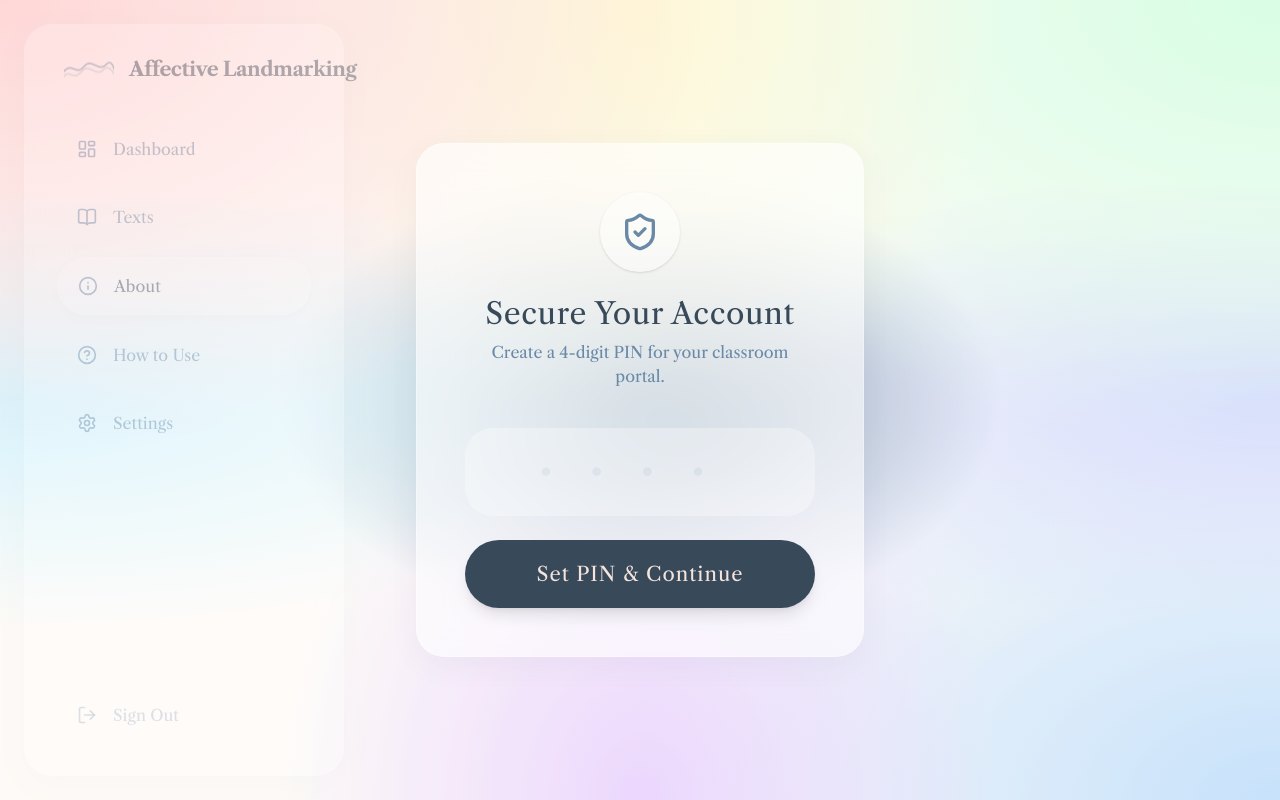
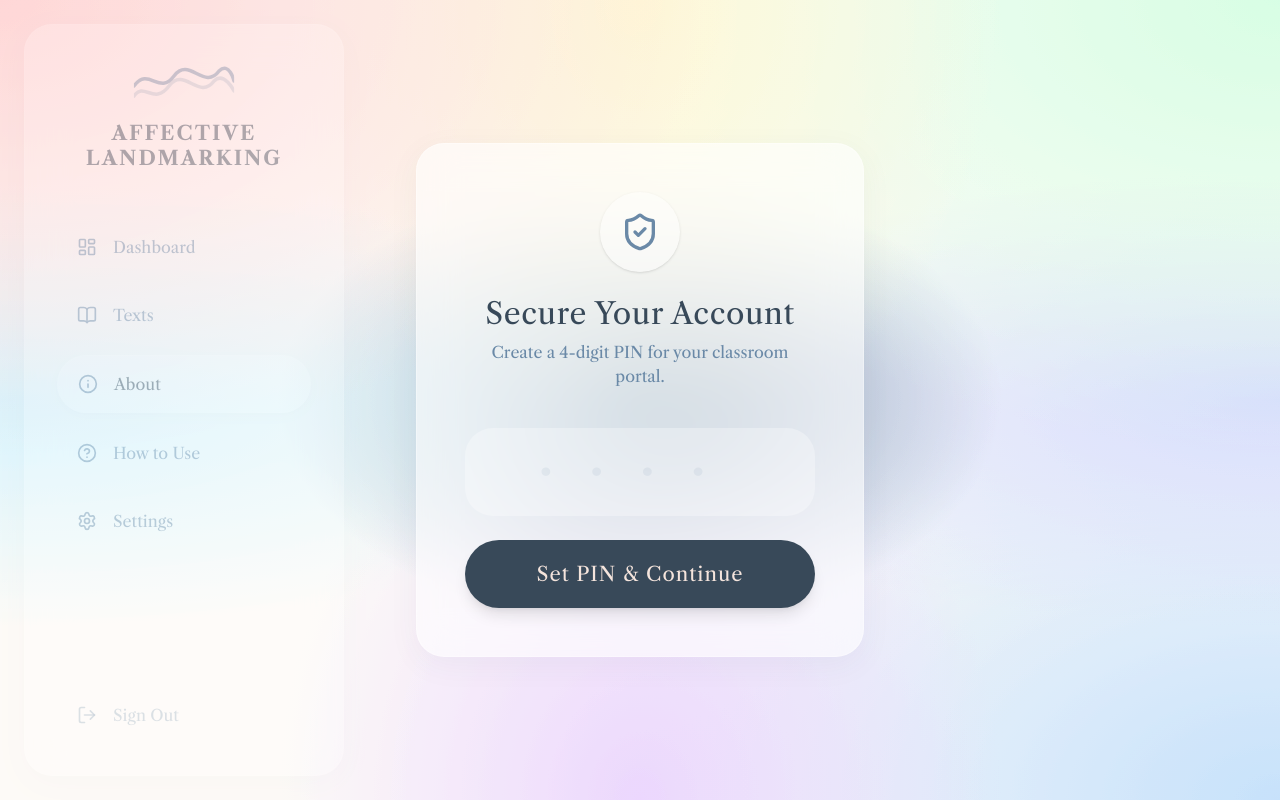
Before and after one commit to mehagupta8/affective-landmarking-app, a Next.js app: page /teacher/about in a window 1280 px wide. Built offline with nearby package versions, Linux system fonts and the light colour scheme; no server answers.

Commit message:
Fix sidebar title spilling by stacking logo and title vertically

```diff
--- a/src/app/teacher/layout.tsx
+++ b/src/app/teacher/layout.tsx
@@ -30,11 +30,11 @@ export default function TeacherLayout({ children }: { children: ReactNode }) {
   return (
     <div className="min-h-screen flex atmospheric-bg overflow-hidden">
       {/* Glass Sidebar */}
-      <aside className="w-80 glass m-6 rounded-[28px] flex flex-col p-8 space-y-10 h-[calc(100vh-3rem)] sticky top-6">
-        <div className="flex items-center space-x-4 px-2">
-          <Orb size="md" className="shrink-0" />
-          <span className="text-xl font-bold tracking-tight text-charcoal leading-none whitespace-nowrap">
-            Affective Landmarking
+      <aside className="w-80 glass m-6 rounded-[28px] flex flex-col p-8 space-y-12 h-[calc(100vh-3rem)] sticky top-6">
+        <div className="flex flex-col items-center text-center space-y-4 px-2">
+          <Orb size="lg" className="shrink-0" />
+          <span className="text-xl font-bold tracking-[0.1em] text-charcoal uppercase leading-tight">
+            Affective<br />Landmarking
           </span>
         </div>
 
```
